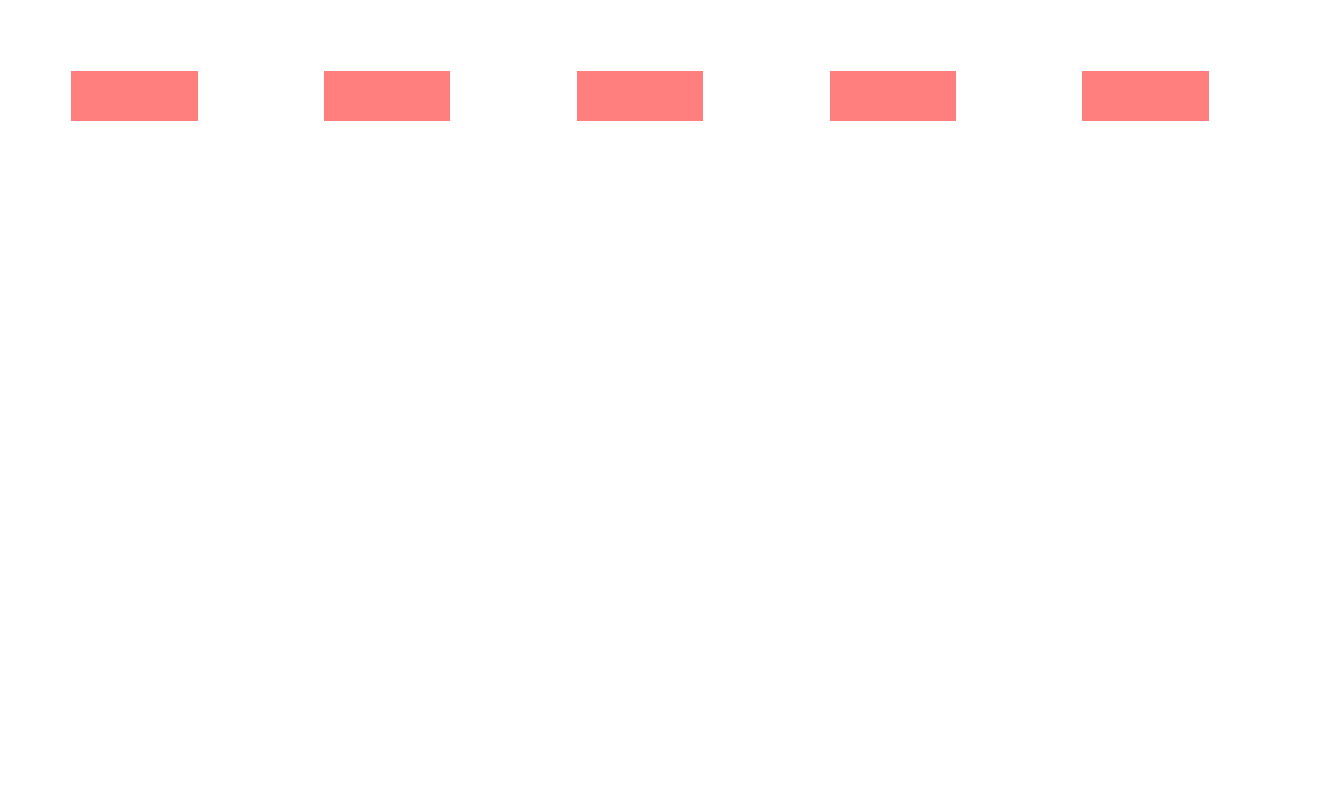
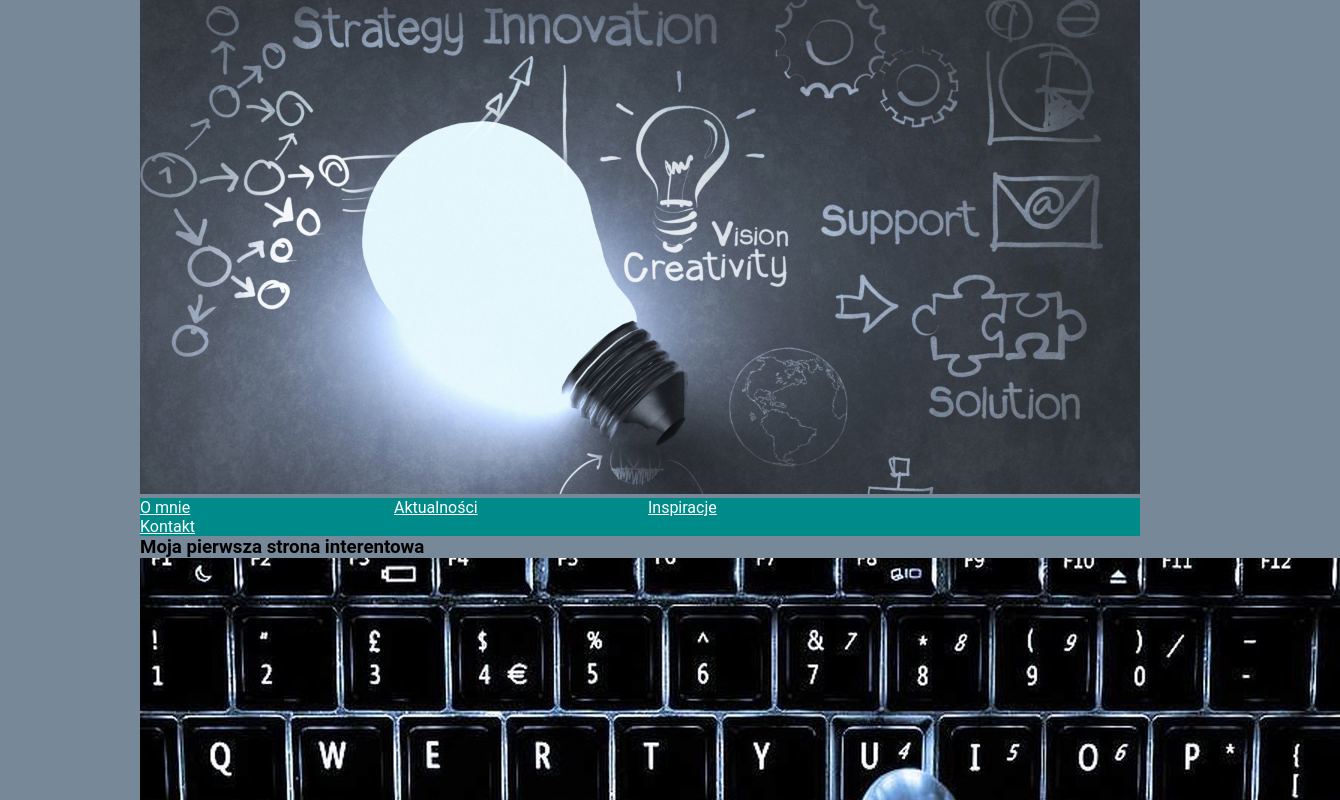
Before and after one commit to AleksandraNowicka/aleksandranowicka.github.io, a plain HTML site: page index.html in a window 1280 px wide. Shown: the top 800 px of the page, 1340 px wide, since content can reach past the window. Drawn offline with Linux system fonts and the light colour scheme.

Commit message:
First layout

```diff
--- a/index.html
+++ b/index.html
@@ -1,47 +1,46 @@
 <!DOCTYPE html>
-<html lang="en">
+<html lang="pl">
     <head>
         <meta charset="UTF-8">
         <meta name="viewport" content="width=device-width, initial-scale=1.0">
-  <meta http-equiv="X-UA-Compatible" content="ie=edge">
-  <title>Document</title>
+        <title>Pierwsza strona</title>
+        <link href="https://fonts.googleapis.com/css?family=Oswald" rel="stylesheet">
+<link rel="stylesheet" href="style.css">
+
+    </head>
 <style>
-    .item {
-      background: blue;
-      height: 50px;
-      width: 100%;
-      margin-bottom: 10px;
-    }
-    @media (min-width: 400px) {
-      body {
-        display: flex;
-        flex-wrap: wrap;
-      }
-      .item {
-        background: red;
-        width: 40%;
-        margin: 5%;
-      }
-    }
-    @media (min-width: 800px) {
-      body {
-        flex-wrap: nowrap;
-      }
-    }
-    @media (min-width: 1200px) {
-      .item:not(:hover) {
-        /* display: none; */
-        /* visibility: hidden; */
-        opacity: 0.5;
-      }
-    }
+
 </style>
-</head>
+
     <body>
-  <div class="item"></div>
-  <div class="item"></div>
-  <div class="item"></div>
-  <div class="item"></div>
-  <div class="item"></div>
+    <div id="wrapper">
+      <header>
+<img src="innovation.jpg" alt="innovation"/>
+
+      </header>
+      <nav>
+<a class="menu active" href="#">O mnie</a>
+<a class="menu" href="#">Aktualności</a>
+<a class="menu" href="#">Inspiracje</a>
+<a class="menu" href="#">Kontakt</a>
+
+      </nav>
+      <section>
+        <article>
+        <h1> Moja pierwsza strona interentowa</h1>
+        <img src="computer.jpeg" alt="computer"/>
+        <p> Junior Front end developer sialalalala
+          sialalalalalalalalalalalalalhihijjnjksnkjsfjkdsjfjk :)</p>
+
+          <p> Dużo tesktu warto wstawić</p>
+        </article>
+        <!--tutaj iframe-->
+
+      </section>
+      <footer>
+Sopka i tu bedzie jakiś szałowy tekst
+      </footer>
+    </div>
     </body>
+
 </html>
--- /dev/null
+++ b/style.css
@@ -0,0 +1,33 @@
+*{
+margin: 0;
+padding: 0;
+font-family: Roboto, arial;
+box-sizing: border-box;
+}
+
+body {
+    background-color: lightslategray
+}
+#wrapper {
+    max-width: 1000px;
+    margin: 0 auto;
+
+}
+
+header img {
+    width: 100%;
+    dispaly:block
+}
+
+nav {
+    background-color: darkcyan;
+}
+
+nav a {}
+
+a.menu{
+    display: inline-block;
+    width: 25%;
+    padding: 15px, 30px;
+    color: white;
+}
```
Also changed, not shown: code.jpg (added), computer.jpeg (added), innovation.jpg (added). Lines whose indentation alone changed are shown as unchanged.
